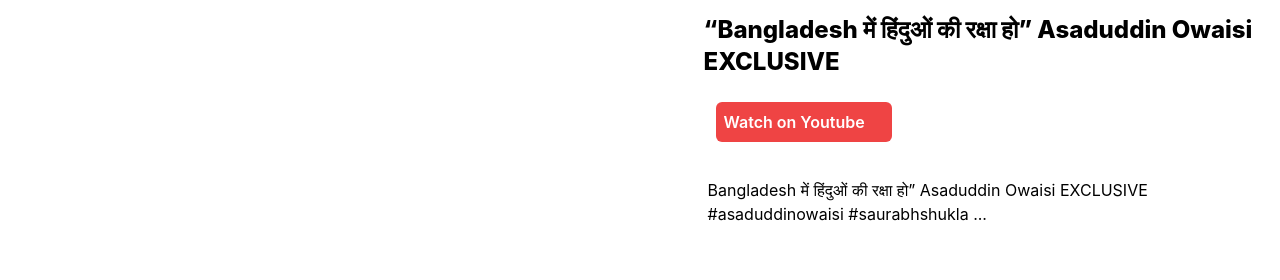
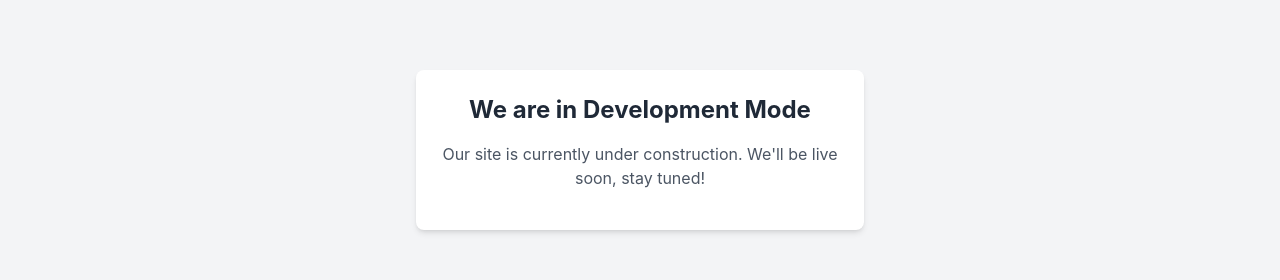
Before and after one commit to weberankit/mike, a React (Create React App) app: page / in a window 1280 px wide. Shown: the part 250-530 px from the top of the page. Built offline with nearby package versions, Linux system fonts and the light colour scheme; no server answers.

Commit message:
development mode msg

```diff
--- /dev/null
+++ b/src/Components/DevelopemntMode.js
@@ -0,0 +1,17 @@
+const DevelopmentNotice = () => {
+  return (
+    <div className="flex items-center justify-center min-h-screen bg-gray-100">
+      <div className="bg-white shadow-md rounded-lg p-6 max-w-md text-center">
+        <h1 className="text-2xl font-bold text-gray-800 mb-4">
+          We are in Development Mode
+        </h1>
+        <p className="text-gray-600 mb-4">
+          Our site is currently under construction. We'll be live soon, stay tuned!
+        </p>
+
+      </div>
+    </div>
+  );
+};
+
+export default DevelopmentNotice;
--- a/src/index.js
+++ b/src/index.js
@@ -3,7 +3,7 @@ import ReactDOM from 'react-dom/client';
 import './index.css';
 import App from './App';
 import reportWebVitals from './reportWebVitals';
-
+//import DevelopmentNotice from './Components/DevelopemntMode';
 
 
 
@@ -14,6 +14,7 @@ root.render(
 
     <App />
 
+
 );
 
 // If you want to start measuring performance in your app, pass a function
```
Also changed, not shown: src/App.js (+6 -1 lines).
